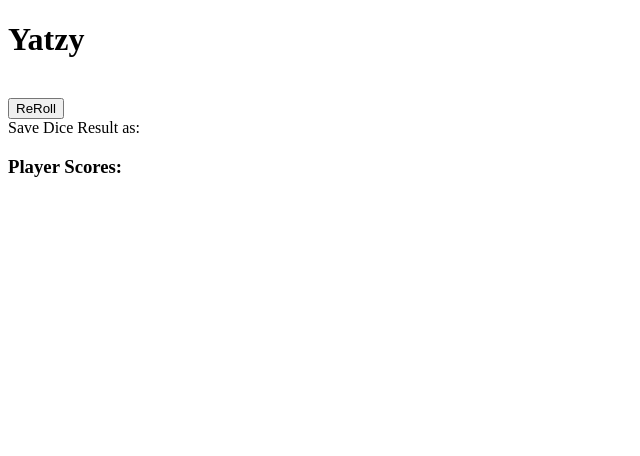
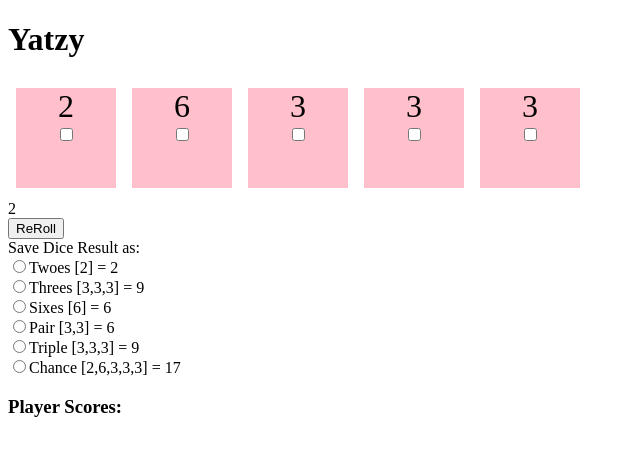
Before and after one commit to Lolispo/Yatzy, a plain HTML site: page index.html in a window 1280 px wide. Shown: the whole page, without its empty margins (0-640 px from the left). Drawn offline with Linux system fonts and the light colour scheme.

Commit message:
Fixed compile bug, able to make .html file public

```diff
--- a/index.html
+++ b/index.html
@@ -5,7 +5,7 @@
     <meta charset="UTF-8">
     <meta name="viewport" content="width=device-width, initial-scale=1">
   	<script src="script.js"></script>
-    <script src="yahtzee.js"></script>
+    <script src="dice.js"></script>
     <link rel='stylesheet' type='text/css' href='styles.css'>
   </head>
   <body onload="start()">
--- a/script.js
+++ b/script.js
@@ -51,7 +51,7 @@ function startTurn(){
 
 		hand.cleanup();
 	}
-	hand = new turn();
+	hand = new Turn();
 	hand.draw(document.querySelector('#table'));
 	hand.mapReroll(document.querySelector('#reroll'), document.querySelector('#counter'));
 }
```
